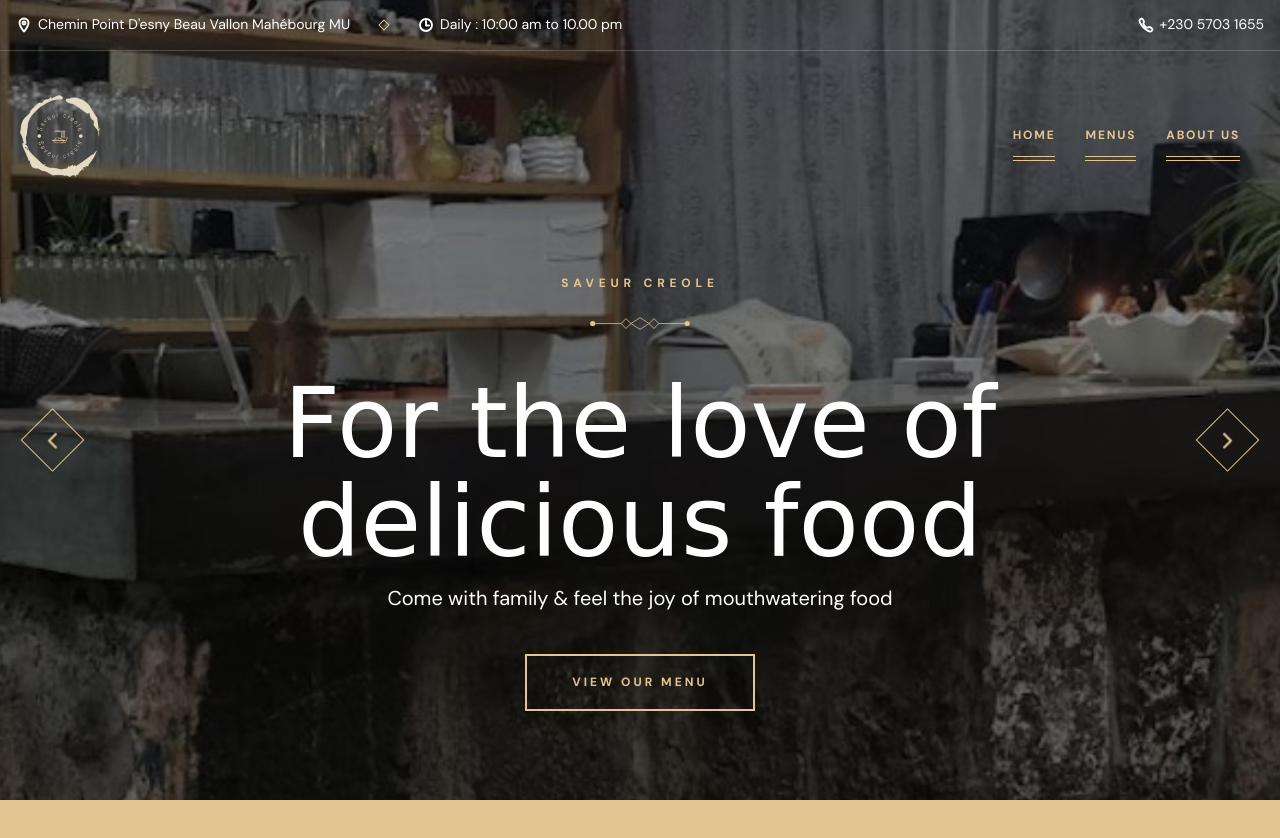
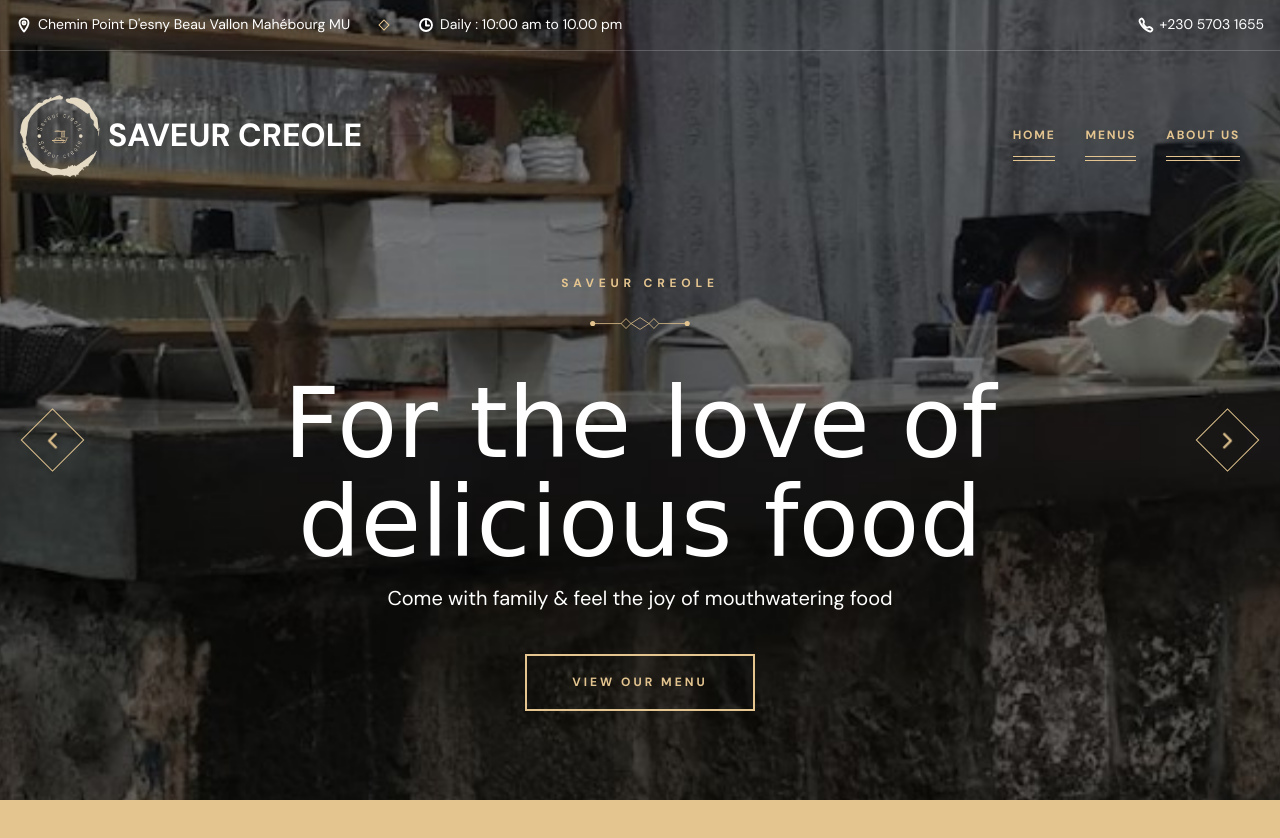
Before and after one commit to kavishnx2/saveur-creole, a plain HTML site: page index.html in a window 1280 px wide. Shown: the top 838 px of the page. Drawn offline with nearby package versions, Linux system fonts and the light colour scheme; a web font is replaced by a local one.

Commit message:
latest 18 feb

```diff
--- a/index.html
+++ b/index.html
@@ -107,6 +107,7 @@
         <img src="./assets/images/saveur-creole-high-resolution-logo-transparent.png" width="80" height="50"
           alt="Grilli - Home">
       </a>
+      <h1><strong>SAVEUR CREOLE</strong></h1><br>
 
       <nav class="navbar" data-navbar>
 
@@ -118,6 +119,8 @@
           <img src="./assets/images/saveur-creole-high-resolution-logo-transparent.png" width="80" height="50"
             alt="Grilli - Home">
         </a>
+
+        <h1><strong>SAVEUR CREOLE</strong></h1><br>
 
         <ul class="navbar-list">
 
```
